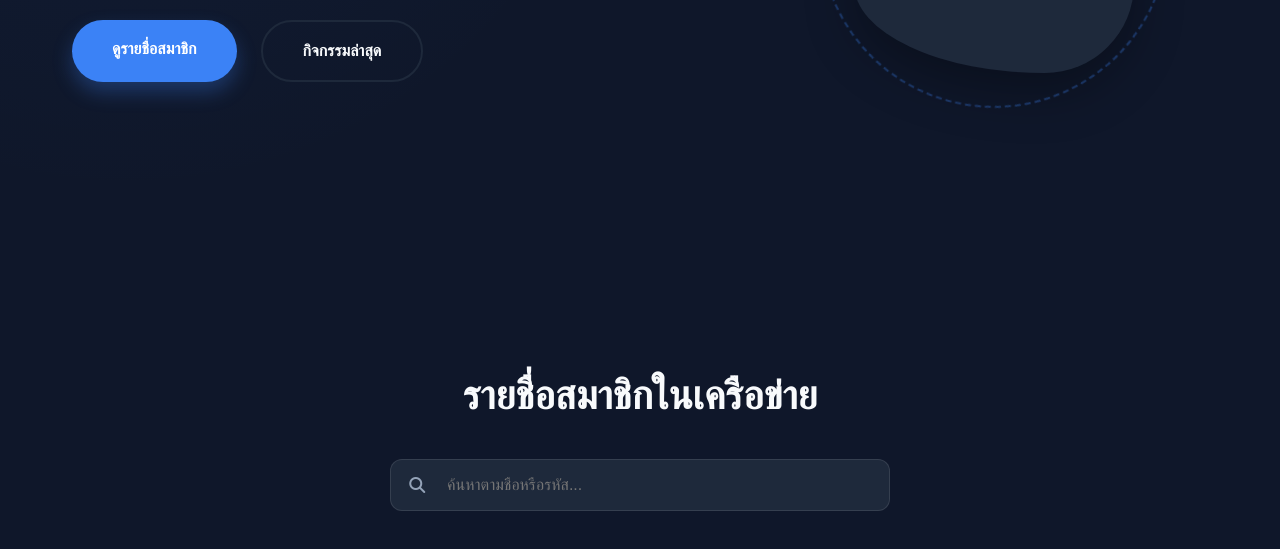
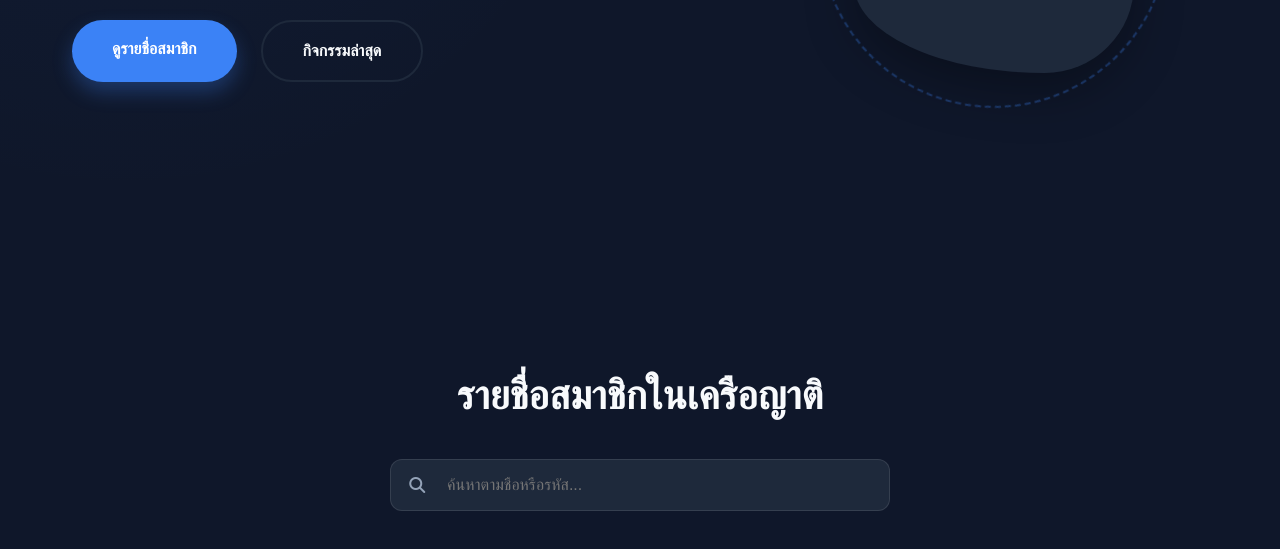
Before and after one commit to adisakwong/relative-network, a plain HTML site: page index.html in a window 1280 px wide. Shown: the part 457-1006 px from the top of the page. Drawn offline with Linux system fonts and the light colour scheme; no server answers; a web font is replaced by a local one.

Commit message:
Add files via upload

```diff
--- a/index.html
+++ b/index.html
@@ -4,7 +4,7 @@
 <head>
     <meta charset="UTF-8">
     <meta name="viewport" content="width=device-width, initial-scale=1.0">
-    <title>Relative-Network | เครือข่ายสมาชิกครอบครัว</title>
+    <title>Relative-Network | เครือญาติครอบครัวเมาะหยะ</title>
     <meta name="description" content="พื้นที่แสดงความสัมพันธ์และกิจกรรมของเครือญาติ My-Relative-Network">
     <!-- Google Fonts -->
     <link rel="preconnect" href="https://fonts.googleapis.com">
@@ -61,7 +61,7 @@
     <section id="members" class="section">
         <div class="container">
             <div class="section-header">
-                <h2>รายชื่อสมาชิกในเครือข่าย</h2>
+                <h2>รายชื่อสมาชิกในเครือญาติ</h2>
                 <div class="search-bar">
                     <input type="text" id="memberSearch" placeholder="ค้นหาตามชื่อหรือรหัส...">
                     <i class="fas fa-search"></i>
```
